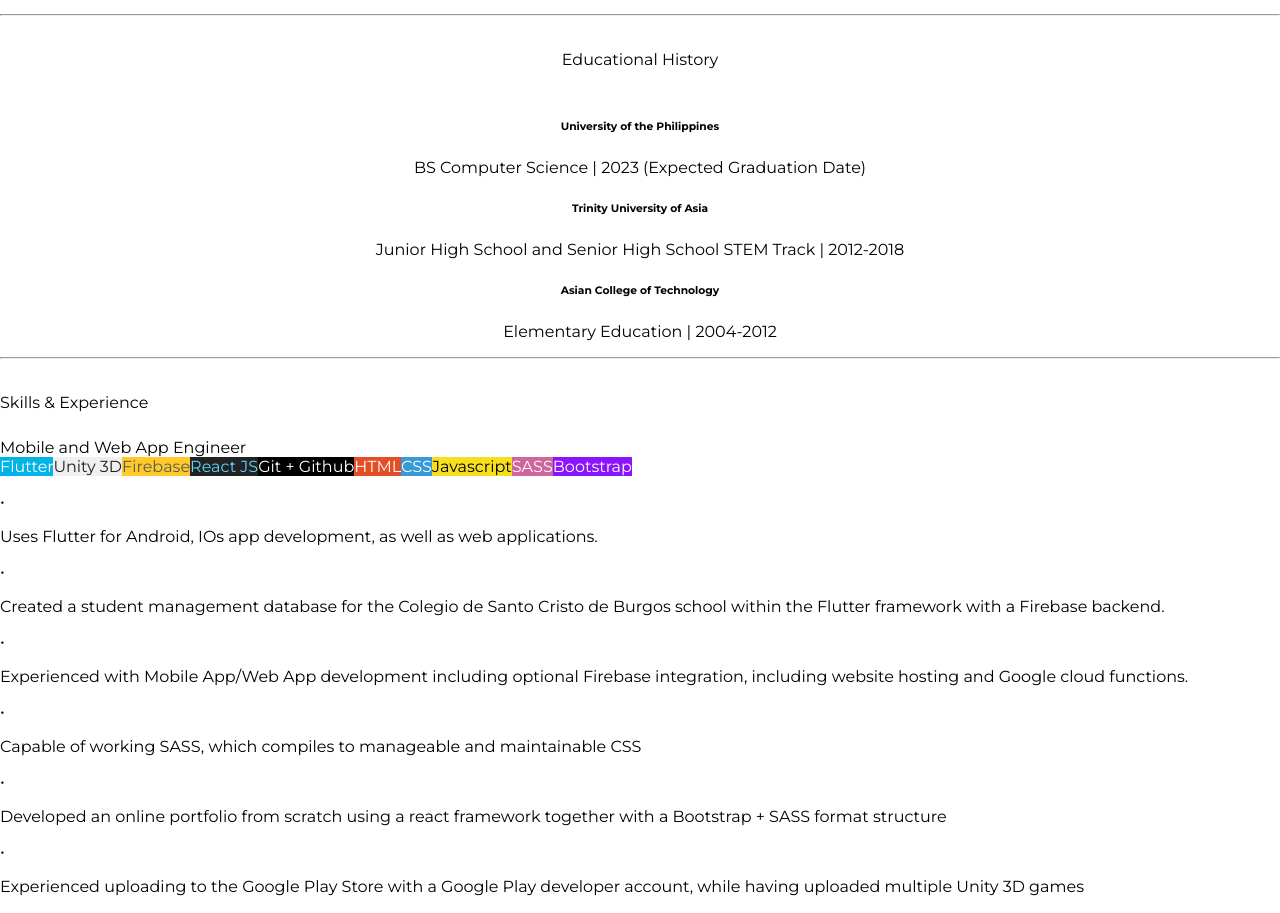
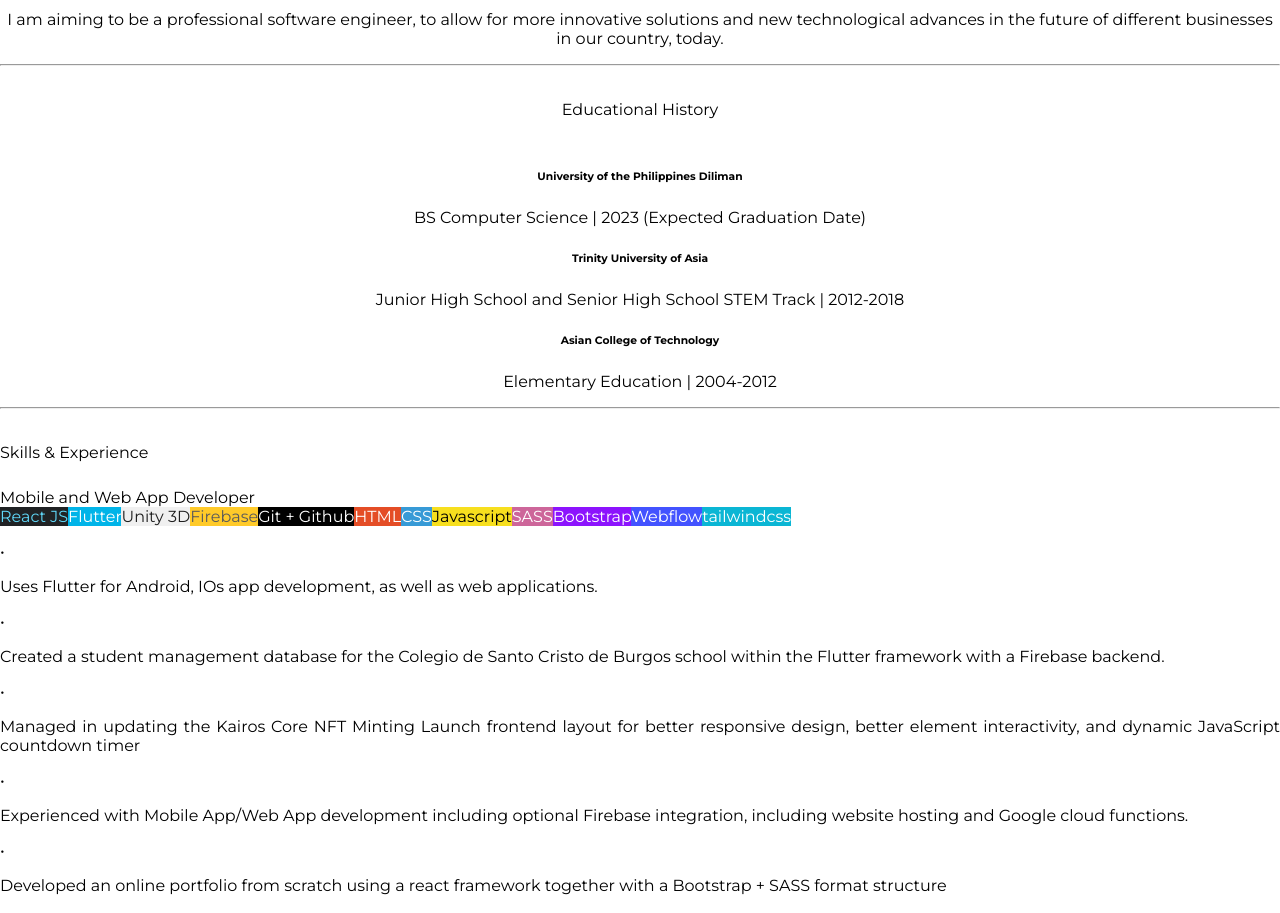
Before and after one commit to OverdriveNGain/portfolio, a React (Create React App) app: page /cv in a window 1280 px wide. Shown: the part 603-1516 px from the top of the page. Built offline with nearby package versions, Linux system fonts and the light colour scheme.

Commit message:
Updated portfolio

```diff
--- a/src/components/Portfolio.js
+++ b/src/components/Portfolio.js
@@ -76,6 +76,10 @@ const Portfolio = () => {
                 return { backgroundColor: "rgb(0,30,54)", color: "rgb(49,168,255)" };
             case "Inkscape":
                 return { backgroundColor: "rgb(224, 224, 224)", color: "black" };
+            case "Webflow":
+                return { backgroundColor: "rgb(67, 83, 255)", color: "white" };
+            case "tailwindcss":
+                return { backgroundColor: "rgb(11, 182, 212)", color: "white" };
             default:
                 return { backgroundColor: "black", color: "white" };
         }
@@ -106,11 +110,11 @@ const Portfolio = () => {
                     <p className="py-5" />
                     <p className="display-1 font-title text-primary text-center mb-4">CV</p>
                     <div className="bg-white rounded-3 shadow-lg p-2 p-sm-4 mb-5">
-                        <div className="row justify-content-center ">
-                            <div className="col-12 col-md-auto text-center">
+                        <div className="d-flex flex-column flex-md-row justify-content-center ">
+                            <div className="text-center">
                                 <img src="https://drive.google.com/uc?id=1-JhEApFN6ssYHG04MLXmYd1wWhEx7UiR" className="rounded-circle portfolio-pic m-3" alt="Jeremy" />
                             </div>
-                            <div className="col mx-3 my-0 my-sm-3 px-0">
+                            <div className="flex-fill mx-3 my-0 my-sm-3 px-0">
                                 <div className="flex-fill text-center text-md-start">
                                     <label className="text-secondary h6 mb-0">Name</label>
                                     <p>Jeremy Mattheu D. Amon</p>
@@ -129,10 +133,13 @@ const Portfolio = () => {
                         <hr className="my-0" />
                         <div className={"content pb-3 pt-2 px-2 px-md-5" + (dimensions.width <= 576 ? "" : " text-start")}>
                             {toHeader("Educational History")}
-                            <h6 className="text-secondary mb-0">University of the Philippines</h6>
+                            {/* {toSkillsHeader("University of the Philippines Diliman")} */}
+                            <h6 className="text-secondary mb-0">University of the Philippines Diliman</h6>
                             <p>BS Computer Science | 2023 (Expected Graduation Date)</p>
+                            {/* {toSkillsHeader("Trinity University of Asia")} */}
                             <h6 className="text-secondary mb-0">Trinity University of Asia</h6>
                             <p>Junior High School and Senior High School STEM Track | 2012-2018</p>
+                            {/* {toSkillsHeader("Asian College of Technology")} */}
                             <h6 className="text-secondary mb-0">Asian College of Technology</h6>
                             <p>Elementary Education | 2004-2012</p>
                         </div>
@@ -140,12 +147,12 @@ const Portfolio = () => {
                         <div className="content pb-3 pt-2 px-2 px-md-5" style={{ textAlign: ((dimensions.width > 576) ? "justify" : "start") }}>
                             {toHeader("Skills & Experience")}
                             <div className="">
-                                {toSkillsHeader(Nbspify("Mobile and Web App Engineer"))}
-                                {toSkillBadges("Flutter, Unity 3D, Firebase, React JS, Git + Github, HTML, CSS, Javascript, SASS, Bootstrap")}
+                                {toSkillsHeader(Nbspify("Mobile and Web App Developer"))}
+                                {toSkillBadges("React JS, Flutter, Unity 3D, Firebase, Git + Github, HTML, CSS, Javascript, SASS, Bootstrap, Webflow, tailwindcss")}
                                 {toSkillsBullet("Uses Flutter for Android, IOs app development, as well as web applications.")}
                                 {toSkillsBullet("Created a student management database for the Colegio de Santo Cristo de Burgos school within the Flutter framework with a Firebase backend.")}
+                                {toSkillsBullet("Managed in updating the Kairos Core NFT Minting Launch frontend layout for better responsive design, better element interactivity, and dynamic JavaScript countdown timer")}
                                 {toSkillsBullet("Experienced with Mobile App/Web App development including optional Firebase integration, including website hosting and Google cloud functions. ")}
-                                {toSkillsBullet("Capable of working SASS, which compiles to manageable and maintainable CSS")}
                                 {toSkillsBullet("Developed an online portfolio from scratch using a react framework together with a Bootstrap + SASS format structure")}
                                 {toSkillsBullet("Experienced uploading to the Google Play Store with a Google Play developer account, while having uploaded multiple Unity 3D games")}
 
@@ -153,9 +160,23 @@ const Portfolio = () => {
                                 {toSkillBadges("Adobe Illustrator, Adobe Photoshop, Processing, p5.js, Inkscape")}
                                 {toSkillsBullet("Creates digital designs to be made into products such as stickers, magnets, and vector art for Just Crafts PH, an online sticker shop, where 90% of all social media pubs, and 100% of all sticker designs are developed by him using Adobe Illustrator")}
                                 {toSkillsBullet("Sketches and constructs digital shirt designs and ID lace designs for Trinity University of Asia")}
-                                {toSkillsBullet("Created billboards and publications for the Colegio de Santo Cristo de Burgosschool, as well as designed the school's yearbooks from 2014 to 2020")}
-                                {toSkillsBullet("Produces own sprite assets for game development")}
+                                {toSkillsBullet("Created billboards and publications for the Colegio de Santo Cristo de Burgos school, as well as designed the school's yearbooks from 2014 to 2020")}
                                 {toSkillsBullet("Creates computerized digital media using Processing, an open-source graphical library that enables programmers to produce computer-driven digital arts and simulations")}
+
+                                {toSkillsHeader(Nbspify("Educator and Education Content Creator"))}
+                                {toSkillBadges("Unity 3D, C#, Python, Java")}
+                                {toSkillsBullet("Worked part time at the Coding School Philippines, while educating children and teens on the following courses:")}
+                                {toSkillsBullet("Make Your Own Game with Unity 1 & 2", 1)}
+                                {toSkillsBullet("Python For Kids 1 & 2", 1)}
+                                {toSkillsBullet("Python For Teens 1 & 2", 1)}
+                                {toSkillsBullet("Intro to C# Programming", 1)}
+                                {toSkillsBullet("Intro to Google Apps", 1)}
+                                {toSkillsBullet("Revamped and structured the 'Intro to C# Programming' 10-hour programming course")}
+                                {toSkillsBullet("Comanaged the 2021 TCS Coding Masters Coding Competition")}
+                                {toSkillsBullet("Teached part time in Colegio de Santo Cristo de Burgos, teaching and creating course material for different Information Technology and Computer Science subjects, including the following:")}
+                                {toSkillsBullet("Computer Programming 1", 1)}
+                                {toSkillsBullet("Object-Oriented Programming", 1)}
+                                {toSkillsBullet("Data Structures and Algorithms", 1)}
 
                                 {toSkillsHeader("Game Developer")}
                                 {toSkillBadges("Unity 3D, C#")}
@@ -166,27 +187,20 @@ const Portfolio = () => {
                                 {toSkillsHeader("General Programmer")}
                                 {toSkillBadges("Python, C#, Git + Github")}
                                 {toSkillsBullet("Writes specific software that can help in a multitude of bulk operations including (but not limited) to the manufacturing of sticker graphics, bulk data manipulation, online website data scraping, etc.")}
-
-                                {toSkillsHeader(Nbspify("Educator and Education Content Creator"))}
-                                {toSkillBadges("Unity 3D, C#, Python")}
-                                {toSkillsBullet("Worked part time at the Coding School Philippines, while educating children and teens on the following courses:")}
-                                {toSkillsBullet("Make Your Own Game with Unity 1 & 2", 1)}
-                                {toSkillsBullet("Python For Kids 1 & 2", 1)}
-                                {toSkillsBullet("Python For Teens 1 & 2", 1)}
-                                {toSkillsBullet("Intro to C# Programming", 1)}
-                                {toSkillsBullet("Intro to Google Apps", 1)}
-                                {toSkillsBullet("Revamped and structured the 'Intro to C# Programming' 10-hour programming course")}
-                                {toSkillsBullet("Comanaged the 2021 TCS Coding Masters Coding Competition")}
                             </div>
                         </div>
                         <hr className="my-0" />
                         <div className={"content pt-2 px-2 px-md-5" + (dimensions.width <= 576 ? "" : " text-start")}>
                             {toHeader("University Affiliations")}
+                            {/* {toSkillsHeader("UP CURSOR")} */}
                             <h6 className="text-secondary mb-0">UP CURSOR</h6>
                             <p>Member since December 2019</p>
+                            {/* {toSkillsHeader("UP CREST")} */}
+                            <h6 className="text-secondary mb-0">UP CREST</h6>
+                            <p>Member since November 2021</p>
                         </div>
                     </div>
-                    <p className="my-5 pt-sm-5"> Alternatively, you can download a pdf<Nbsp />version<Nbsp /><a href="https://firebasestorage.googleapis.com/v0/b/online-portfolio-jeremy.appspot.com/o/Jeremy%20Amon%20-%20Resume.pdf?alt=media&token=768cf66f-a4e2-4997-93de-fb02595461d0">here</a></p>
+                    <p className="my-5 pt-sm-5"> Alternatively, you can download a pdf<Nbsp />version<Nbsp /><a href="https://firebasestorage.googleapis.com/v0/b/online-portfolio-jeremy.appspot.com/o/Jeremy%20Amon%20-%20Resume%202.pdf?alt=media&token=d1f93515-8925-4fb8-b1a6-9d80a13abe23">here</a></p>
                 </div>
             </div>
         </div>
--- a/src/css/Wrapper.css
+++ b/src/css/Wrapper.css
@@ -136,6 +136,12 @@
     width:150px;
     height:150px;
 }
+@media only screen and (min-width: 1200px){
+    .portfolio-pic{
+        width:200px;
+        height:200px;
+    }
+}
 
 @import url("Custom.css");
 @import url("https://cdn.jsdelivr.net/npm/bootstrap-icons@1.5.0/font/bootstrap-icons.css");
```
